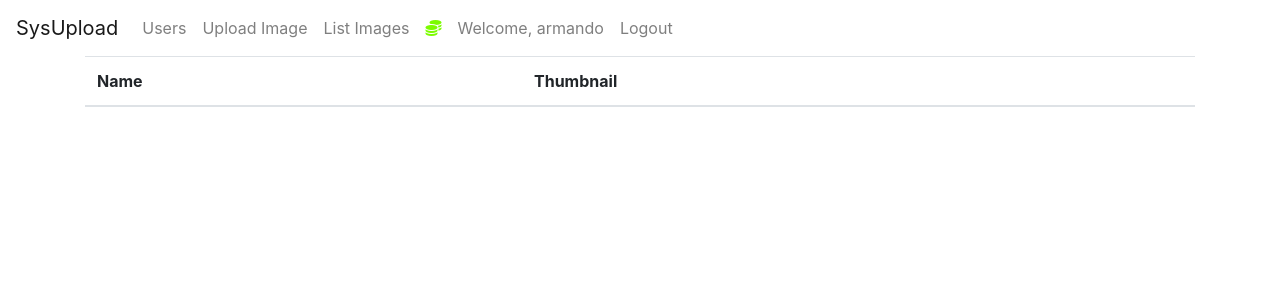
After one commit to myplayareas/sysuploads, a Flask app: page /images in a window 1280 px wide. The commit adds this page. Shown: the top 300 px of the page. Run offline with Flask 2, Linux system fonts and the light colour scheme; a user stored in the database is signed in; lists and menus that the app fills with data are empty; parts of the project's set-up code (start-up, migrations or seed data) failed here and were passed over; some libraries are stand-ins or nearby versions.

Commit message:
Basic upload feature

```diff
--- a/myapp/templates/base.html
+++ b/myapp/templates/base.html
@@ -29,6 +29,15 @@
       <div class="collapse navbar-collapse" id="navbarNav">
           {% if current_user.is_authenticated %}
             <ul class="navbar-nav">
+                <li class="nav-item">
+                    <a class="nav-link" href="{{ url_for('pagination_page') }}">Users</a>
+                </li>
+                <li class="nav-item">
+                    <a class="nav-link" href="{{ url_for('upload_page') }}">Upload Image</a>
+                </li>
+                <li class="nav-item">
+                    <a class="nav-link" href="{{ url_for('list_files_page') }}">List Images</a>
+                </li>
                 <li class="nav-item">
                     <a class="nav-link" style="color: lawngreen; font-weight: bold">
                         <i class="fas fa-coins"></i>
--- /dev/null
+++ b/myapp/templates/upload/list_files.html
@@ -0,0 +1,30 @@
+{% extends 'base.html' %}
+{% block title %}
+  All Images
+{% endblock %}
+
+{% block content %}
+
+<div class="container">
+  <div class="table-responsive">
+    <table class="table table-hover">
+      <thead>
+        <tr>
+          <th>Name</th>
+          <th>Thumbnail</th>
+        </tr>
+      </thead>
+      <tbody>
+        {% for image in images %}
+        <tr>
+          <td>{{ image }}</td>
+          {% set myfilename = 'uploads/thumbnails/' + image  %}
+          <td> <a href="{{ url_for('download_file', name=image) }}"><img src="{{ url_for('static', filename=myfilename) }}" alt="Thumbnail"></a></td>
+        </tr>
+        {% endfor %}
+      </tbody>
+    </table>
+  </div>
+</div>
+
+{% endblock %}
--- /dev/null
+++ b/myapp/uploads.py
@@ -0,0 +1,60 @@
+from crypt import methods
+from myapp import app
+from flask import flash, redirect, render_template, request, send_from_directory, url_for
+from flask_login import login_required
+from werkzeug.utils import secure_filename
+import os
+from os import listdir
+from os.path import isfile, join
+
+from PIL import Image
+
+list_images = []
+
+onlyfiles = [f for f in listdir(app.config['UPLOAD_FOLDER']) if isfile(join(app.config['UPLOAD_FOLDER'], f))]
+for each in onlyfiles:
+    list_images.append(each)
+
+def tnails(filename, filename_path, thumbnail_path):
+    try:
+        filename_complete = filename_path + '/' + filename
+        print(filename_complete)
+        image = Image.open(filename_complete)
+        image.thumbnail((90,90))
+        new_thumbnail = thumbnail_path + '/' + filename
+        image.save(new_thumbnail)
+        print(f'{new_thumbnail} saved with success!')
+    except IOError as io:
+        raise Exception(f'Erro - {io}')
+
+@app.route('/uploads', methods=['GET', 'POST'])
+@login_required
+def upload_page():
+    # Carrega o form de upload
+    if request.method == 'GET':
+        return render_template('upload/upload.html')
+
+    # Faz o upload do arquivo
+    uploaded_file = request.files['file']
+    if uploaded_file.filename != '':
+        try:
+            filename_secure = secure_filename(uploaded_file.filename)
+            uploaded_file.save(os.path.join(app.config['UPLOAD_FOLDER'], filename_secure))
+            tnails(filename_secure, app.config['UPLOAD_FOLDER'], app.config['UPLOAD_FOLDER_THUNBNAILS'])
+            list_images.append(filename_secure)
+            flash(f'Upload {filename_secure} accomplished with success!', category='success')
+        except Exception as e:
+            flash(f'Error in Upload - {e}', category='danger')
+
+    return redirect(url_for('list_files_page', images=list_images))
+
+@app.route('/uploads/<name>')
+@login_required
+def download_file(name):
+    return send_from_directory(app.config["UPLOAD_FOLDER"], name)
+
+@app.route('/images')
+@login_required
+def list_files_page():
+    images = list_images
+    return render_template('upload/list_files.html', images=images)
--- a/requirements.txt
+++ b/requirements.txt
@@ -8,3 +8,4 @@ email_validator
 bcrypt==3.1.3
 flask-paginate
 pandas
+pillow
```
Also changed, not shown: myapp/__init__.py (+9 -0 lines), myapp/templates/upload/upload.html (added, +13 -0 lines), myapp/myapp.db.
